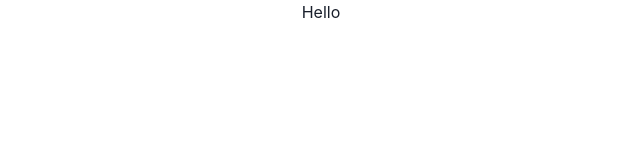
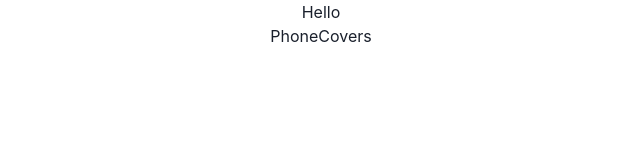
Before and after one commit to shaifali-99/Daily-Objects-Clone, a React (Create React App) app: page /cases/phonecovers in a window 1280 px wide. Before the commit this address had no page. Shown: the top 160 px of the page, without its empty margins (319-959 px from the left). Built offline with nearby package versions, Linux system fonts and the light colour scheme.

Commit message:
added a chakra ui theme and few pages

```diff
--- a/src/Components/AllRoutes.jsx
+++ b/src/Components/AllRoutes.jsx
@@ -2,6 +2,7 @@ import React from 'react'
 import { Route, Routes } from 'react-router-dom'
 import Cases from '../Pages/Cases and sleeves/Cases'
 import Home from '../Pages/Home/Home'
+import PhoneCovers from './Cases and covers/GroupSingle/PhoneCovers'
 
 export default function AllRoutes() {
   return (
@@ -9,6 +10,7 @@ export default function AllRoutes() {
         <Routes>
             <Route path='/' element={<Home/>}/>
             <Route path='/cases' element={<Cases/>}/>
+            <Route path='/cases/phonecovers' element={<PhoneCovers/>}/>
         </Routes>
     </div>
   )
--- /dev/null
+++ b/src/Components/Cases and covers/GroupSingle/AirpodsCaseCover.jsx
@@ -0,0 +1,7 @@
+import React from 'react'
+
+export default function AirpodsCaseCover() {
+  return (
+    <div>AirpodsCaseCover</div>
+  )
+}
--- /dev/null
+++ b/src/Components/Cases and covers/GroupSingle/EyeWearCases.jsx
@@ -0,0 +1,7 @@
+import React from 'react'
+
+export default function EyeWearCases() {
+  return (
+    <div>EyeWearCases</div>
+  )
+}
--- /dev/null
+++ b/src/Components/Cases and covers/GroupSingle/IpadCovers.jsx
@@ -0,0 +1,7 @@
+import React from 'react'
+
+export default function IpadCovers() {
+  return (
+    <div>IpadCovers</div>
+  )
+}
--- /dev/null
+++ b/src/Components/Cases and covers/GroupSingle/LaptopMacbookSleeves.jsx
@@ -0,0 +1,7 @@
+import React from 'react'
+
+export default function LaptopMacbookSleeves() {
+  return (
+    <div>LaptopMacbookSleeves</div>
+  )
+}
--- /dev/null
+++ b/src/Components/Cases and covers/GroupSingle/PhoneCovers.jsx
@@ -0,0 +1,7 @@
+import React from 'react'
+
+export default function PhoneCovers() {
+  return (
+    <div>PhoneCovers</div>
+  )
+}
--- a/src/Pages/Cases and sleeves/cases.jsx
+++ b/src/Pages/Cases and sleeves/cases.jsx
@@ -41,7 +41,7 @@ function Cases() {
         }}
       >
         <div className="navLinksToFurther">
-          <Link>
+          <Link to={'/cases/phonecovers'}>
             <img
               src="https://images.dailyobjects.com/marche/tmp/phone-cases.png?tr=cm-pad_resize,v-2,w-160,h-160,dpr-2,q-60"
               alt=""
```
